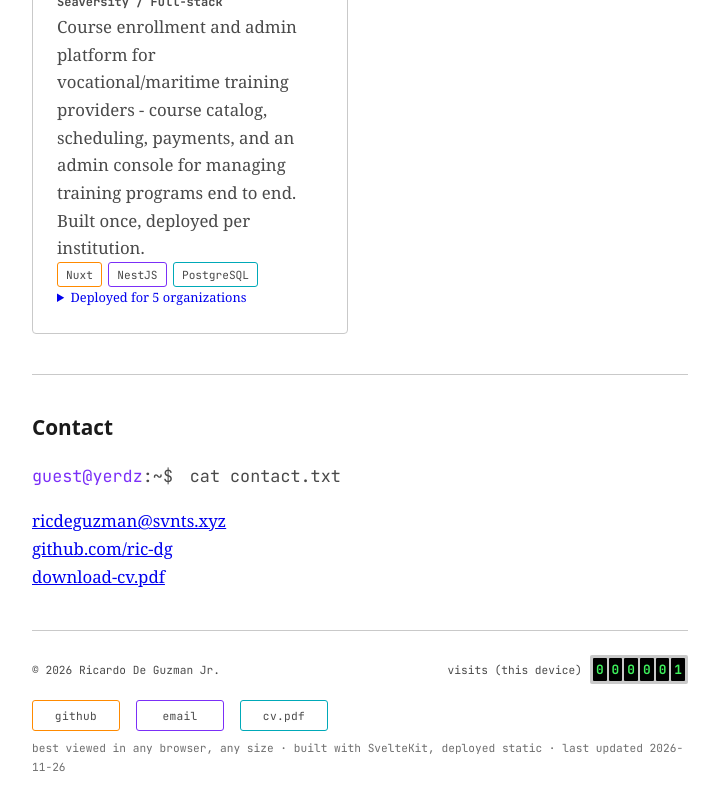
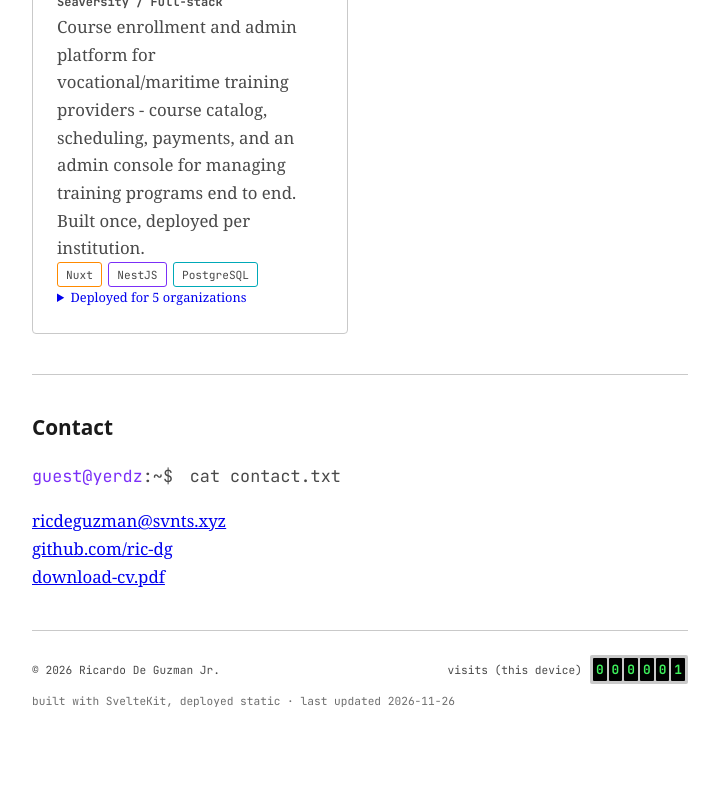
Before and after one commit to ric-dg/portfolio, a SvelteKit app: page / in a window 1280 px wide. Shown: the part 2734-3534 px from the top of the page, without its empty margins (280-999 px from the left). After the commit the page ends 3469 px from the top, so only its background shows below. Built offline with nearby package versions, Linux system fonts and the light colour scheme.

Commit message:
Remove redundant footer webring buttons and filler tagline
The footer's github/email/cv.pdf button row duplicated the Contact
section above with less information (no visible email address). Also
dropped "best viewed in any browser, any size" - not needed.

```diff
--- a/src/routes/+layout.svelte
+++ b/src/routes/+layout.svelte
@@ -37,20 +37,7 @@
 			<span>&copy; {new Date().getFullYear()} Ricardo De Guzman Jr.</span>
 			<VisitorCounter />
 		</div>
-		<div class="webring">
-			<!-- eslint-disable-next-line svelte/no-navigation-without-resolve -- external URL, not an internal route. -->
-			<a href="https://github.com/ric-dg" target="_blank" rel="noopener noreferrer" class="badge"
-				>github</a
-			>
-			<!-- eslint-disable-next-line svelte/no-navigation-without-resolve -- mailto link, not an internal route. -->
-			<a href="mailto:ricdeguzman@svnts.xyz" class="badge">email</a>
-			<!-- eslint-disable-next-line svelte/no-navigation-without-resolve -- static asset download, not an app route. -->
-			<a href="/ricardo-de-guzman-cv.pdf" download class="badge">cv.pdf</a>
-		</div>
-		<p class="joke">
-			best viewed in any browser, any size &middot; built with SvelteKit, deployed static &middot;
-			last updated {__BUILD_DATE__}
-		</p>
+		<p class="joke">built with SvelteKit, deployed static &middot; last updated {__BUILD_DATE__}</p>
 	</footer>
 </div>
 
@@ -115,40 +102,4 @@
 		margin: var(--space-1) 0 0;
 		opacity: 0.8;
 	}
-
-	.webring {
-		display: flex;
-		flex-wrap: wrap;
-		gap: var(--space-2);
-		margin-top: var(--space-2);
-	}
-
-	.badge {
-		display: inline-flex;
-		align-items: center;
-		justify-content: center;
-		width: 88px;
-		height: 31px;
-		border: 1px solid var(--border);
-		border-radius: 3px;
-		color: var(--fg-dim);
-		text-decoration: none;
-		letter-spacing: 0.03em;
-	}
-
-	.badge:hover {
-		color: var(--fg);
-	}
-
-	.badge:nth-child(3n + 1) {
-		border-color: var(--orb-1);
-	}
-
-	.badge:nth-child(3n + 2) {
-		border-color: var(--orb-2);
-	}
-
-	.badge:nth-child(3n + 3) {
-		border-color: var(--orb-3);
-	}
 </style>
```
